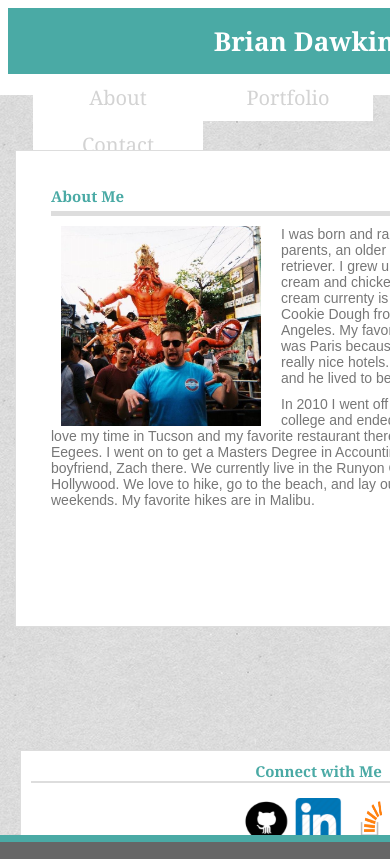
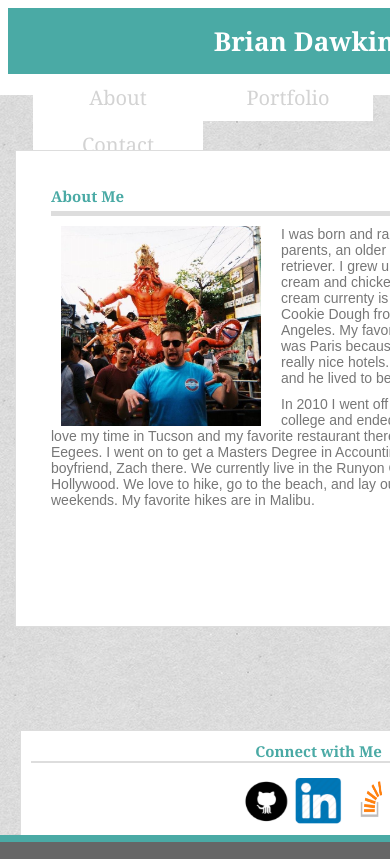
Before and after one commit to briandawkins92/Responsive-Portfolio, a plain HTML site: page index.html in a window 390 px wide. Shown: the top 859 px of the page. Drawn offline with Linux system fonts and the light colour scheme.

Commit message:
updates to aside

```diff
--- a/assets/css/style.css
+++ b/assets/css/style.css
@@ -534,7 +534,7 @@ a:visited{
         text-align: center;
         font-size:10px;
         margin:0px;
-        top:750px;
+        top:730px;
         left:20px;
     }
 
```
